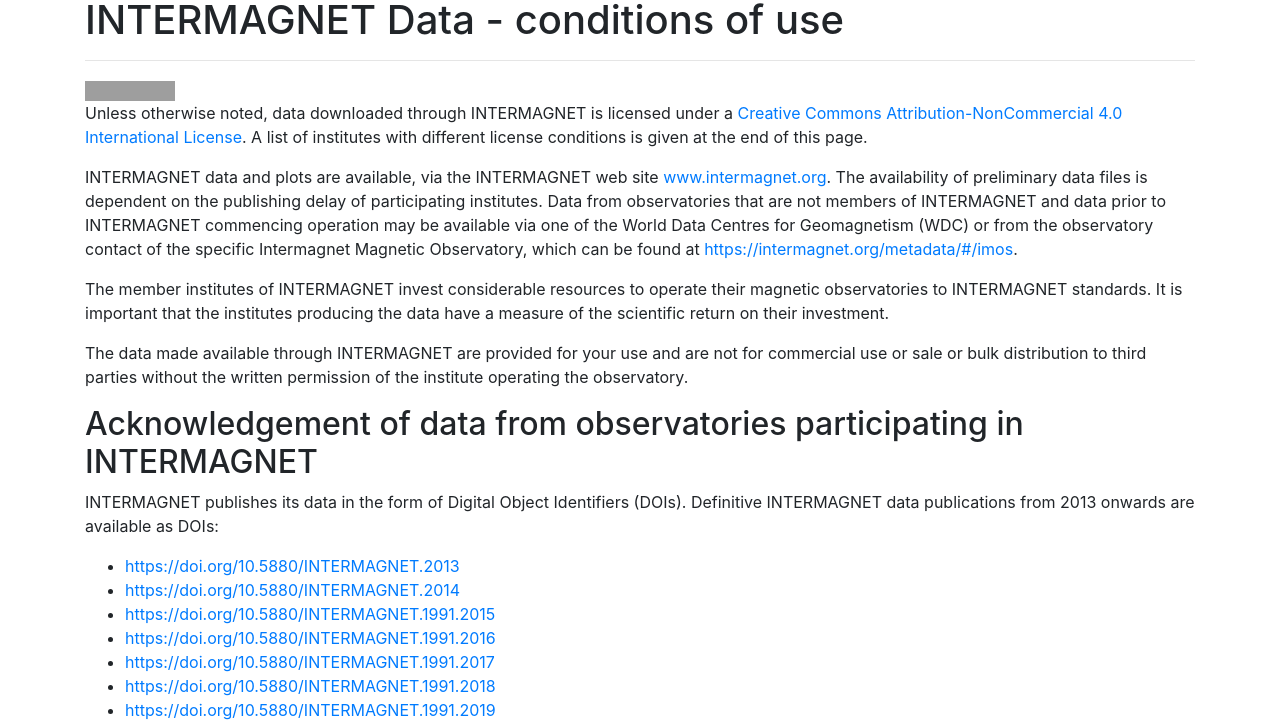
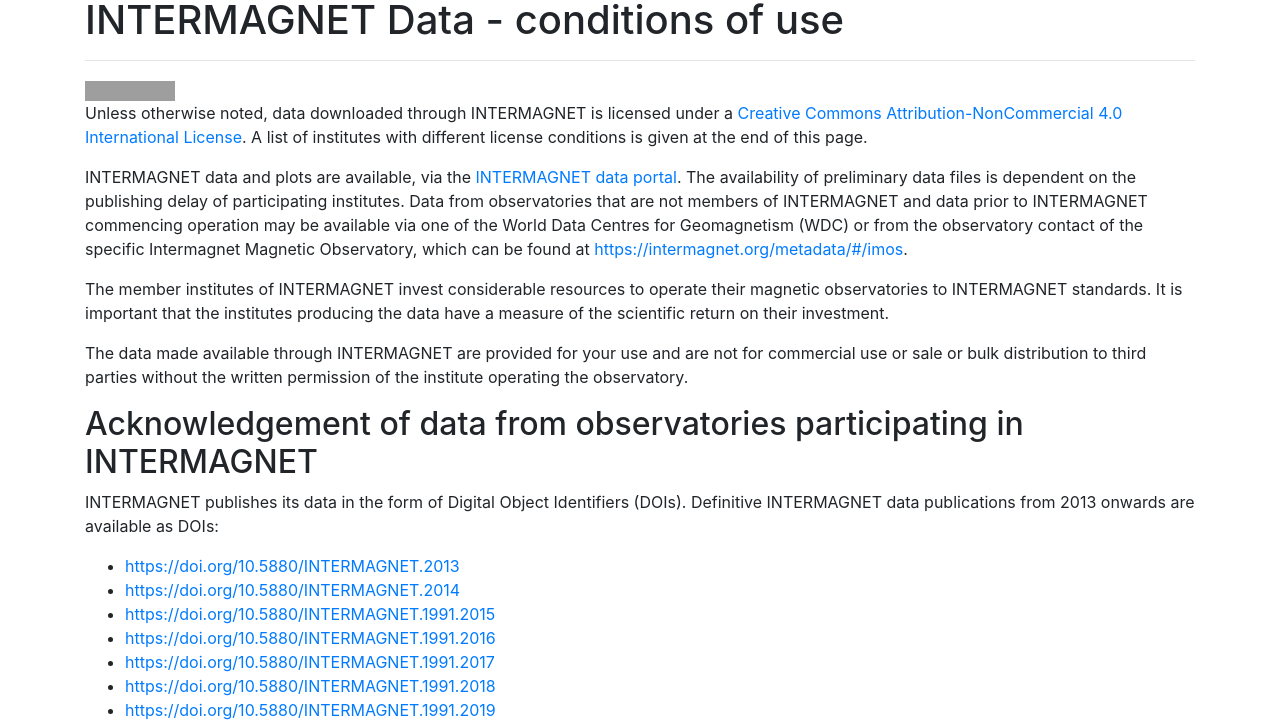
Before and after one commit to INTERMAGNET/intermagnet.github.io, a Jekyll site: the page built from data_conditions.md, in a window 1280 px wide and 900 px high, cut to the strip 176-900 px from the top of the window. Built offline with Jekyll 4.4.1, drawn with Linux system fonts in a browser that asks for light colours; grey boxes are pictures that could not be loaded.

Commit message:
Update information about the data portal (#86)

```diff
--- a/_data/navs.yml
+++ b/_data/navs.yml
@@ -3,7 +3,7 @@
     - name: Data Conditions
       href: /data_conditions.html
     - name: Data Download and Plots
-      href: /new_data_download.html
+      href: /data_portal.html
     - name: Data Formats
       href: /data_formats.html
     - name: Data Quality Checking
--- a/_includes/index/services.html
+++ b/_includes/index/services.html
@@ -3,7 +3,7 @@
         <p><strong>Data</strong></p>
         <div class="list-group">
             <a href="/data_conditions.html" class="list-group-item list-group-item-action">Data Conditions</a>
-            <a href="/new_data_download.html" class="list-group-item list-group-item-action">Data Download and Plots</a>
+            <a href="/data_portal.html" class="list-group-item list-group-item-action">Data Download and Plots</a>
             <a href="/data_formats.html" class="list-group-item list-group-item-action">Data Formats</a>
             <a href="/data_checkers.html" class="list-group-item list-group-item-action">Data Quality Checking</a>
         </div>
--- a/data_conditions.md
+++ b/data_conditions.md
@@ -5,7 +5,7 @@
 <!-- This section copied from Creative Commons - please don't change -->
 <a rel="license" href="http://creativecommons.org/licenses/by-nc/4.0/"><img alt="Creative Commons Licence" style="border-width:0" src="https://i.creativecommons.org/l/by-nc/4.0/88x31.png" /></a><br />Unless otherwise noted, data downloaded through INTERMAGNET is licensed under a <a rel="license" href="http://creativecommons.org/licenses/by-nc/4.0/">Creative Commons Attribution-NonCommercial 4.0 International License</a>. A list of institutes with different license conditions is given at the end of this page.
 
-INTERMAGNET data and plots are available, via the INTERMAGNET web site [www.intermagnet.org](https://intermagnet.org/new_data_download.html). The availability of preliminary data files is dependent on the publishing delay of participating institutes. Data from observatories that are not members of INTERMAGNET and data prior to INTERMAGNET commencing operation may be available via one of the World Data Centres for Geomagnetism (WDC) or from the observatory contact of the specific Intermagnet Magnetic Observatory, which can be found at [https://intermagnet.org/metadata/#/imos](https://intermagnet.org/metadata/#/imos).
+INTERMAGNET data and plots are available, via the [INTERMAGNET data portal](data_portal). The availability of preliminary data files is dependent on the publishing delay of participating institutes. Data from observatories that are not members of INTERMAGNET and data prior to INTERMAGNET commencing operation may be available via one of the World Data Centres for Geomagnetism (WDC) or from the observatory contact of the specific Intermagnet Magnetic Observatory, which can be found at [https://intermagnet.org/metadata/#/imos](https://intermagnet.org/metadata/#/imos).
 
 The member institutes of INTERMAGNET invest considerable resources to operate their magnetic observatories to INTERMAGNET standards. It is important that the institutes producing the data have a measure of the scientific return on their investment.
 
```
Also changed, not shown: data_checkers.md (+1 -1 lines), data_portal.md (added, +26 -0 lines), new_data_download.md (deleted, +0 -22 lines).
